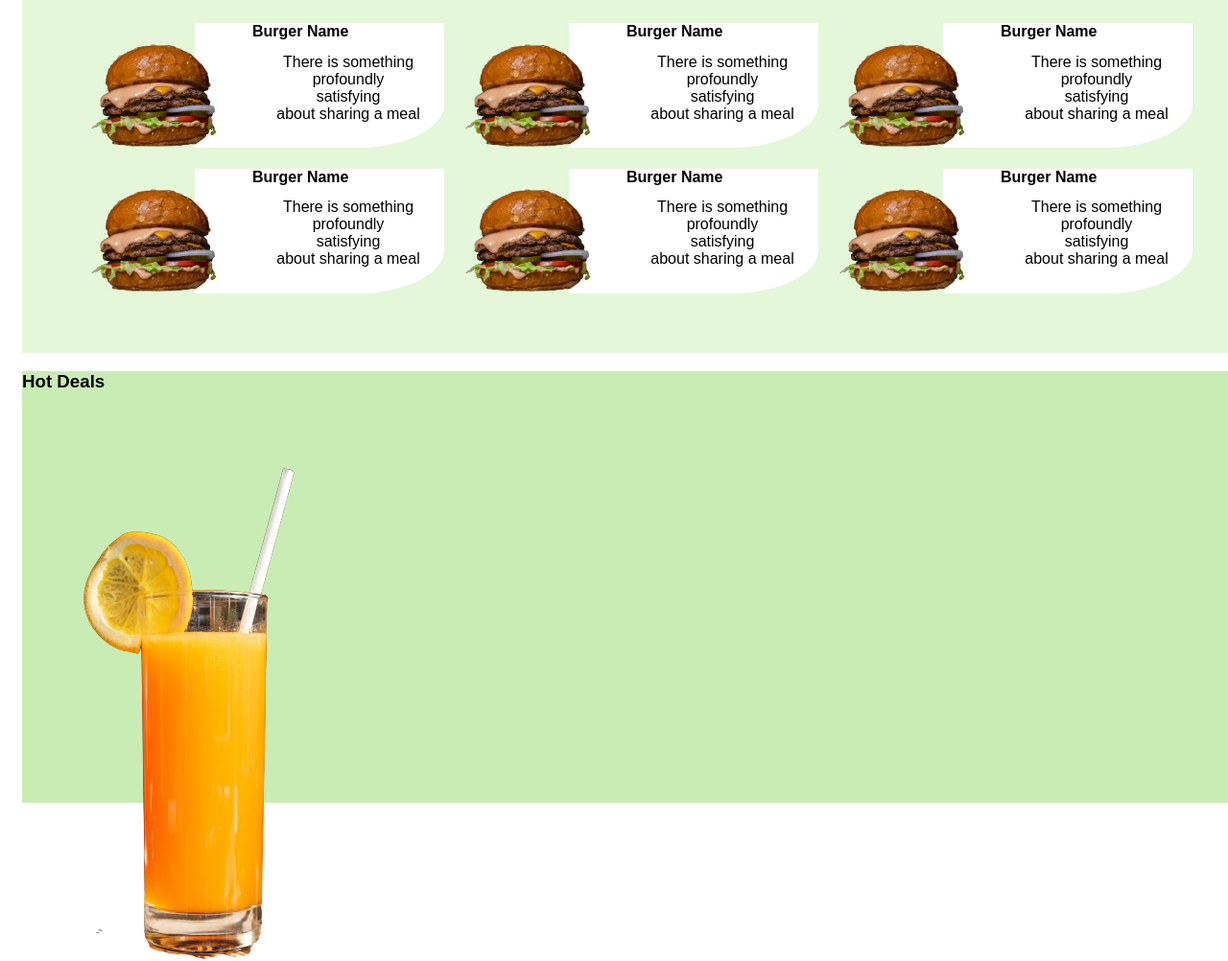
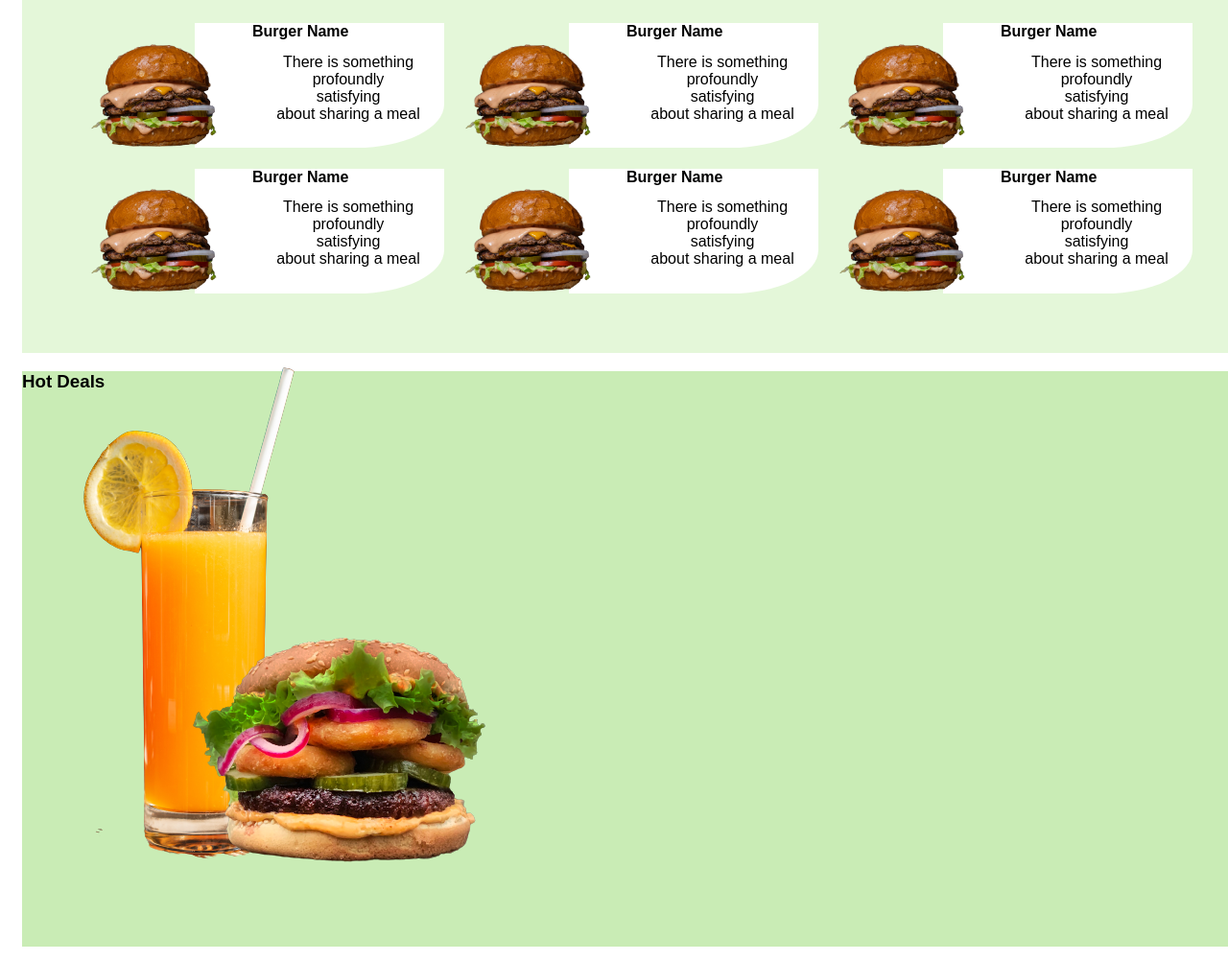
Before and after one commit to Kevson102/StreetFood-website, a plain HTML site: page index.html in a window 1280 px wide. Shown: the part 1450-2452 px from the top of the page at 96% size. Drawn offline with Linux system fonts and the light colour scheme.

Commit message:
POSITIONS THE IMAGES IN THE HOT DEALS SECTION AS REQUIRED

```diff
--- a/index.css
+++ b/index.css
@@ -101,6 +101,15 @@ header{
     bottom: 100px;
     opacity: 1;
 }
+#image9{
+    position: relative;
+    bottom: 105px;
+}
+#image10{
+    position: relative;
+    bottom: 470px;
+    left: 50px;
+}
 #semicircle{
     height: 1000px;
     width: 1000px;
@@ -159,7 +168,7 @@ p{
 }
 .HotDeals{
     width: 1300px;
-    height: 450px;
+    height: 600px;
     background-color: #C9ECB5;
     position: relative;
     left: 15px;
```
